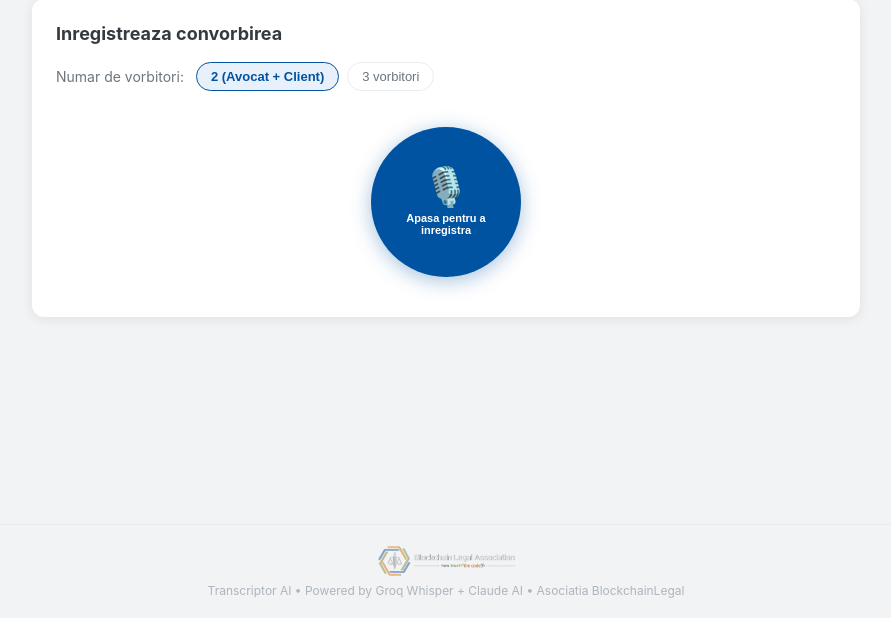
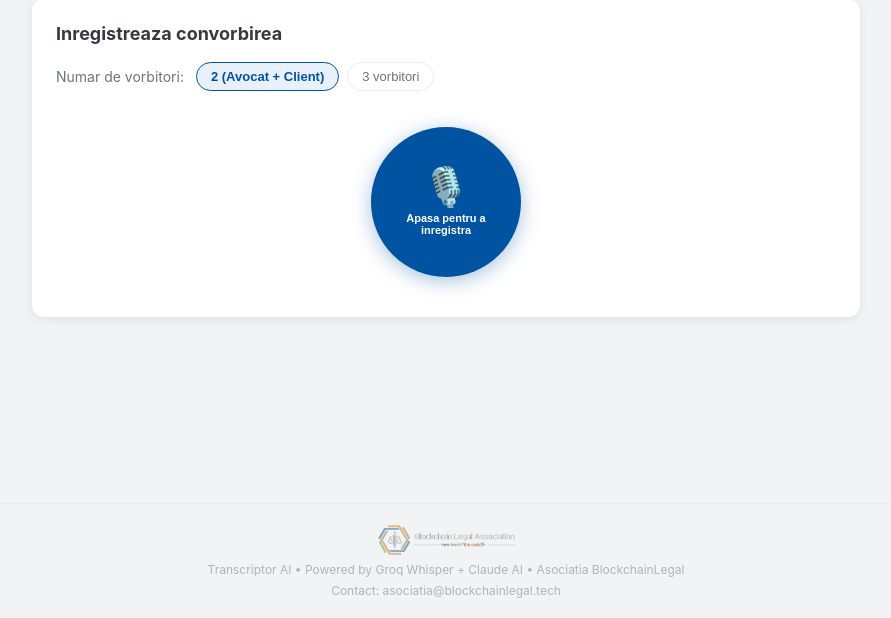
Before and after one commit to BlockchainAttorney/BlockchainAttorney, a Flask app: page / in a window 1280 px wide. Shown: the part 182-800 px from the top of the page, without its empty margins (194-1085 px from the left). Run offline with Flask 3, Linux system fonts and the light colour scheme.

Commit message:
Add contact email to footer
https://claude.ai/code/session_01KvqrfTjJMWBxqNxtCmchCJ

```diff
--- a/templates/index.html
+++ b/templates/index.html
@@ -215,6 +215,7 @@
     <footer>
         <img src="/static/logo.png" alt="Blockchain Legal Association" style="height:32px; opacity:0.6; margin-bottom:6px; display:block; margin-left:auto; margin-right:auto;">
         <p>Transcriptor AI &bull; Powered by Groq Whisper + Claude AI &bull; Asociatia BlockchainLegal</p>
+        <p style="margin-top:6px;">Contact: <a href="mailto:asociatia@blockchainlegal.tech">asociatia@blockchainlegal.tech</a></p>
     </footer>
 
     <script src="/static/js/app.js"></script>
```
